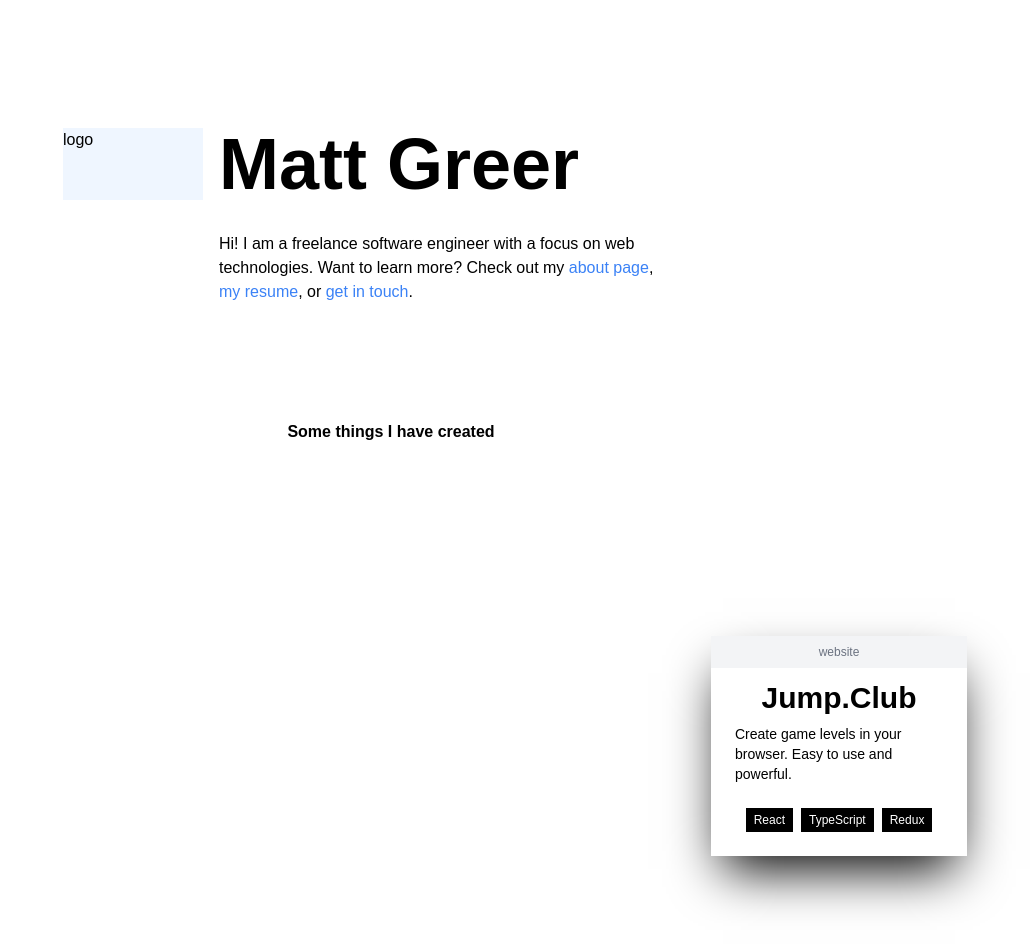
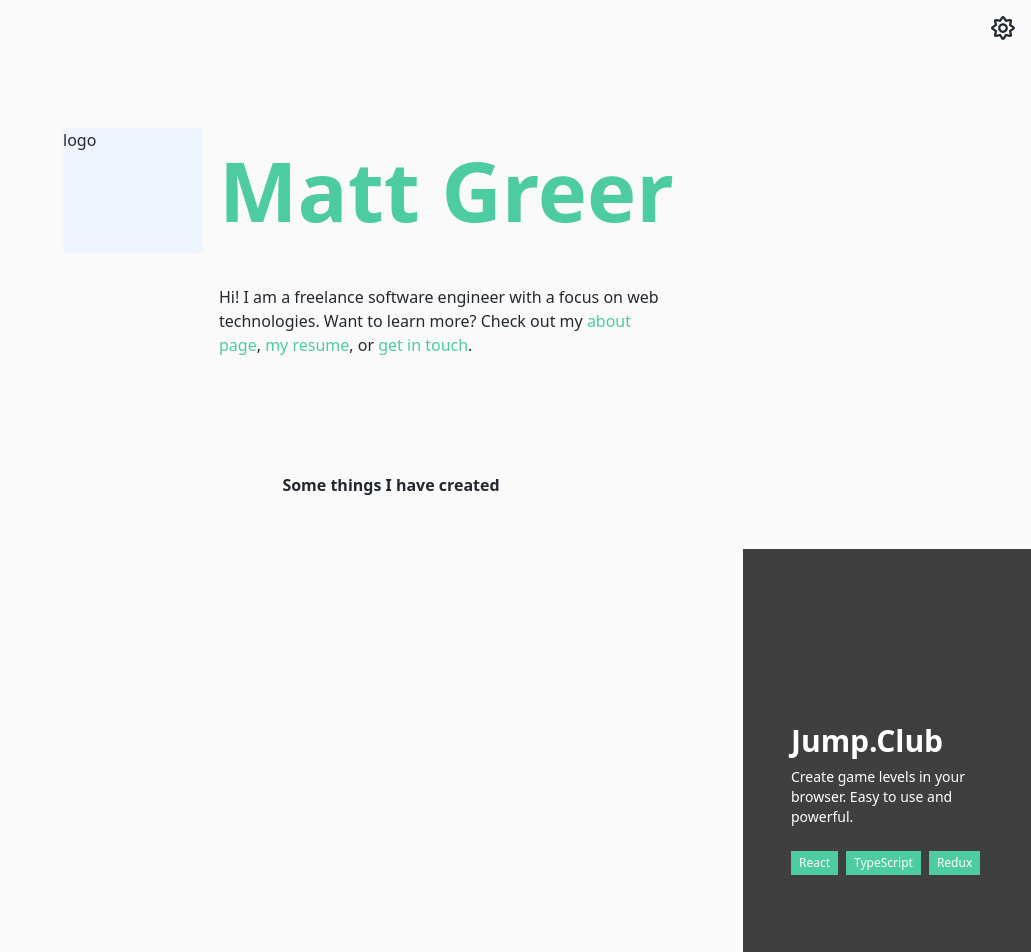
Before and after one commit to city41/mattgreer.dev, a Next.js app: page / in a window 1280 px wide. Shown: the top 952 px of the page, without its empty margins (249-1280 px from the left). Built offline with nearby package versions, Linux system fonts and the light colour scheme.

Commit message:
Dark/light mode with toggle

```diff
--- /dev/null
+++ b/components/LightDarkToggle.tsx
@@ -0,0 +1,70 @@
+import React, { useEffect, useState } from 'react';
+import clsx from 'clsx';
+import { FaMoon, FaRegSun } from 'react-icons/fa';
+
+type LightDarkToggleProps = {
+	className?: string;
+};
+
+const DARK_CLASS = 'forced-dark';
+const LIGHT_CLASS = 'forced-light';
+
+function LightDarkToggle({ className }: LightDarkToggleProps) {
+	const [prefersLightMode, setPrefersLightMode] = useState<boolean | null>(
+		null
+	);
+
+	useEffect(() => {
+		const queryList = window.matchMedia('(prefers-color-scheme: light)');
+
+		function handleQueryChange() {
+			// since the user changed their system pref,
+			// remove any manual overrides they may have set earlier
+			document.body.classList.remove(DARK_CLASS, LIGHT_CLASS);
+			setPrefersLightMode(queryList.matches);
+		}
+
+		queryList.addEventListener('change', handleQueryChange);
+
+		// call right away to sync initial state
+		handleQueryChange();
+
+		return () => queryList.removeEventListener('change', handleQueryChange);
+	}, []);
+
+	const handleClick = () => {
+		const body = document.body;
+
+		body.classList.remove(DARK_CLASS, LIGHT_CLASS);
+
+		if (prefersLightMode) {
+			body.classList.add(DARK_CLASS);
+		} else {
+			body.classList.add(LIGHT_CLASS);
+		}
+
+		setPrefersLightMode(body.classList.contains(LIGHT_CLASS));
+	};
+
+	// if this value never leaves null, then the user has JS disabled,
+	// so in that case no need to render the toggle at all
+	if (prefersLightMode === null) {
+		return null;
+	}
+
+	return (
+		<button
+			className={clsx(className, 'text-2xl p-2 focus:outline-none')}
+			onClick={handleClick}
+			aria-label="color scheme toggle"
+		>
+			{prefersLightMode ? (
+				<FaRegSun aria-label="light mode" />
+			) : (
+				<FaMoon aria-label="dark mode" />
+			)}
+		</button>
+	);
+}
+
+export { LightDarkToggle };
--- a/components/index/Feature.tsx
+++ b/components/index/Feature.tsx
@@ -30,44 +30,45 @@ function Feature({ className, title, side, type }: FeatureProps) {
 	const style = {
 		height: 500,
 		'--bg-image': backgroundImages[title] ?? '',
-		background: `linear-gradient(${gradientAngle}, transparent, rgba(255, 255,255, 0.85)), var(--bg-image)`,
+		background: `linear-gradient(${gradientAngle},
+										/* hsla(var(--color-bg-h), var(--color-bg-s), var(--color-bg-l), 0.35), */
+										transparent,
+										transparent),
+										/*hsla(var(--color-fg-h), var(--color-fg-s), var(--color-fg-l), 0.9) 60%, var(--color-fg)), */
+								 var(--bg-image)`,
 		backgroundSize: 'cover, cover',
 		backgroundPosition: 'center, center',
 	};
 
 	return (
 		<div
-			className={clsx(
-				className,
-				'flex flex-row items-center justify-center py-8 sm:px-16',
-				{
-					'sm:justify-start': side === 'left',
-					'sm:justify-end': side === 'right',
-				}
-			)}
+			className={clsx(className, 'flex flex-row items-stretch justify-center', {
+				'sm:justify-start': side === 'left',
+				'sm:justify-end': side === 'right',
+			})}
 			style={style}
 		>
 			<div
-				className="p-6 w-64 flex flex-col items-center text-black bg-white shadow-2xl"
+				className="p-12 w-72 flex flex-col justify-center text-white bg-black"
 				style={
 					{
-						// height: '80%',
-						// '--tw-bg-opacity': 0.75,
-						'--tw-shadow': '0 25px 50px -12px rgba(0, 0, 0, 1)',
+						// height: '100%',
+						'--tw-bg-opacity': 0.75,
+						backdropFilter: 'blur(20px)',
 					} as CSSProperties
 				}
 			>
-				<div className="-mt-6 -mx-6 mb-3 p-2 bg-gray-100 text-gray-500 text-xs text-center self-stretch">
-					{type}
-				</div>
+				{/*<div className="-mt-6 -mx-6 mb-3 p-2 bg-bg-fade text-fg-deep text-xs text-center self-stretch">*/}
+				{/*	{type}*/}
+				{/*</div>*/}
 				<h2 className="text-3xl font-bold">{title}</h2>
-				<p className="py-2 text-sm flex-1">
+				<p className="py-2 text-sm">
 					Create game levels in your browser. Easy to use and powerful.
 				</p>
 				<ul className="flex flex-row space-x-2 mt-4">
-					<li className="bg-black text-white py-1 px-2 text-xs">React</li>
-					<li className="bg-black text-white py-1 px-2 text-xs">TypeScript</li>
-					<li className="bg-black text-white py-1 px-2 text-xs">Redux</li>
+					<li className="bg-focal text-white py-1 px-2 text-xs">React</li>
+					<li className="bg-focal text-white py-1 px-2 text-xs">TypeScript</li>
+					<li className="bg-focal text-white py-1 px-2 text-xs">Redux</li>
 				</ul>
 			</div>
 		</div>
--- a/components/index/Footer.tsx
+++ b/components/index/Footer.tsx
@@ -17,7 +17,7 @@ function Footer({ className }: FooterProps) {
 		<footer
 			className={clsx(
 				className,
-				'bg-gray-300 p-8 flex flex-col items-center justify-center text-center text-sm'
+				'bg-bg-deep p-16 flex flex-col items-center justify-center text-center text-sm'
 			)}
 		>
 			<ul className="mt-4 flex flex-row space-x-6">
--- a/components/index/Header.tsx
+++ b/components/index/Header.tsx
@@ -16,15 +16,18 @@ function Header({ className }: HeaderProps) {
 			<div className="bg-blue-50 col-start-4 col-end-6 h-20 sm:h-auto sm:row-start-1 sm:col-start-3 sm:col-end-4">
 				logo
 			</div>
-			<h1 className="text-7xl col-span-8 text-center font-black sm:text-left sm:row-start-1 sm:col-start-4">
+			<h1
+				className="xtext-7xl col-span-8 text-center font-black text-focal sm:text-left sm:row-start-1 sm:col-start-4"
+				style={{ fontSize: '6.5vw' }}
+			>
 				Matt Greer
 			</h1>
 			<div className="col-start-2 col-span-6 sm:row-start-2 sm:col-start-4 sm:col-end-7">
 				Hi! I am a freelance software engineer with a focus on web technologies.
 				Want to learn more? Check out my{' '}
-				<a className="text-blue-500">about page</a>,{' '}
-				<a className="text-blue-500">my resume</a>, or{' '}
-				<a className="text-blue-500">get in touch</a>.
+				<a className="text-focal">about page</a>,{' '}
+				<a className="text-focal">my resume</a>, or{' '}
+				<a className="text-focal">get in touch</a>.
 			</div>
 		</header>
 	);
--- a/pages/_app.tsx
+++ b/pages/_app.tsx
@@ -1,8 +1,15 @@
 import React from 'react';
+import { LightDarkToggle } from '../components/LightDarkToggle';
+
 import '../styles/index.css';
 
 function MyApp({ Component, pageProps }) {
-	return <Component {...pageProps} />;
+	return (
+		<>
+			<LightDarkToggle className="fixed right-2 top-2 z-10" />
+			<Component {...pageProps} />
+		</>
+	);
 }
 
 export default MyApp;
--- a/styles/index.css
+++ b/styles/index.css
@@ -8,11 +8,7 @@
 
 html,
 body {
-}
-
-/* Write your own custom component styles here */
-.btn-blue {
-  @apply px-4 py-2 font-bold text-white bg-blue-500 rounded;
+    @apply bg-bg text-fg;
 }
 
 /* Start purging... */
@@ -20,3 +16,119 @@ body {
 /* Stop purging. */
 
 /* Your own custom utilities */
+
+:root {
+  --lighten: 6%;
+  --darken: -6%;
+
+  --color-white-agnostic: hsl(0, 100%, 95%);
+  --color-black-agnostic: hsl(0, 0%, 5%);
+}
+
+@media (prefers-color-scheme: dark) {
+  :root {
+    --color-bg-h: 214;
+    --color-bg-s: 17%;
+    --color-bg-l: 16%;
+
+    --color-fg-h: 0;
+    --color-fg-s: 0%;
+    --color-fg-l: 93%;
+
+    --color-focal-h: 160;
+    --color-focal-s: 55%;
+    --color-focal-l: 55%;
+
+    --color-bg-fade: hsl(var(--color-bg-h), var(--color-bg-s), calc(var(--color-bg-l) + var(--lighten)));
+    --color-bg: hsl(var(--color-bg-h), var(--color-bg-s), var(--color-bg-l));
+    --color-bg-deep: hsl(var(--color-bg-h), var(--color-bg-s), calc(var(--color-bg-l) + var(--darken)));
+
+    --color-fg-fade: hsl(var(--color-fg-h), var(--color-fg-s), calc(var(--color-fg-l) + var(--lighten)));
+    --color-fg: hsl(var(--color-fg-h), var(--color-fg-s), var(--color-fg-l));
+    --color-fg-deep: hsl(var(--color-fg-h), var(--color-fg-s), calc(var(--color-fg-l) + var(--darken)));
+
+    --color-focal-fade: hsl(var(--color-focal-h), var(--color-focal-s), calc(var(--color-focal-l) + var(--lighten)));
+    --color-focal: hsl(var(--color-focal-h), var(--color-focal-s), var(--color-focal-l));
+    --color-focal-deep: hsl(var(--color-focal-h), var(--color-focal-s), calc(var(--color-focal-l) + var(--darken)));
+  }
+}
+
+@media (prefers-color-scheme: light) {
+  :root {
+    --color-bg-h: 0;
+    --color-bg-s: 0%;
+    --color-bg-l: 98%;
+
+    --color-fg-h: 214;
+    --color-fg-s: 17%;
+    --color-fg-l: 16%;
+
+    --color-focal-h: 160;
+    --color-focal-s: 55%;
+    --color-focal-l: 55%;
+
+    --color-bg-fade: hsl(var(--color-bg-h), var(--color-bg-s), calc(var(--color-bg-l) + var(--darken)));
+    --color-bg: hsl(var(--color-bg-h), var(--color-bg-s), var(--color-bg-l));
+    --color-bg-deep: hsl(var(--color-bg-h), var(--color-bg-s), calc(var(--color-bg-l) + var(--lighten)));
+
+    --color-fg-fade: hsl(var(--color-fg-h), var(--color-fg-s), calc(var(--color-fg-l) + var(--lighten)));
+    --color-fg: hsl(var(--color-fg-h), var(--color-fg-s), var(--color-fg-l));
+    --color-fg-deep: hsl(var(--color-fg-h), var(--color-fg-s), calc(var(--color-fg-l) + var(--darken)));
+
+    --color-focal-fade: hsl(var(--color-focal-h), var(--color-focal-s), calc(var(--color-focal-l) + var(--lighten)));
+    --color-focal: hsl(var(--color-focal-h), var(--color-focal-s), var(--color-focal-l));
+    --color-focal-deep: hsl(var(--color-focal-h), var(--color-focal-s), calc(var(--color-focal-l) + var(--darken)));
+  }
+}
+
+.forced-dark {
+  --color-bg-h: 214;
+  --color-bg-s: 17%;
+  --color-bg-l: 16%;
+
+  --color-fg-h: 0;
+  --color-fg-s: 0%;
+  --color-fg-l: 93%;
+
+  --color-focal-h: 160;
+  --color-focal-s: 55%;
+  --color-focal-l: 55%;
+
+  --color-bg-fade: hsl(var(--color-bg-h), var(--color-bg-s), calc(var(--color-bg-l) + var(--lighten)));
+  --color-bg: hsl(var(--color-bg-h), var(--color-bg-s), var(--color-bg-l));
+  --color-bg-deep: hsl(var(--color-bg-h), var(--color-bg-s), calc(var(--color-bg-l) + var(--darken)));
+
+  --color-fg-fade: hsl(var(--color-fg-h), var(--color-fg-s), calc(var(--color-fg-l) + var(--lighten)));
+  --color-fg: hsl(var(--color-fg-h), var(--color-fg-s), var(--color-fg-l));
+  --color-fg-deep: hsl(var(--color-fg-h), var(--color-fg-s), calc(var(--color-fg-l) + var(--darken)));
+
+  --color-focal-fade: hsl(var(--color-focal-h), var(--color-focal-s), calc(var(--color-focal-l) + var(--lighten)));
+  --color-focal: hsl(var(--color-focal-h), var(--color-focal-s), var(--color-focal-l));
+  --color-focal-deep: hsl(var(--color-focal-h), var(--color-focal-s), calc(var(--color-focal-l) + var(--darken)));
+}
+
+.forced-light {
+  --color-bg-h: 0;
+  --color-bg-s: 0%;
+  --color-bg-l: 98%;
+
+  --color-fg-h: 214;
+  --color-fg-s: 17%;
+  --color-fg-l: 16%;
+
+  --color-focal-h: 160;
+  --color-focal-s: 55%;
+  --color-focal-l: 55%;
+
+  --color-bg-fade: hsl(var(--color-bg-h), var(--color-bg-s), calc(var(--color-bg-l) + var(--darken)));
+  --color-bg: hsl(var(--color-bg-h), var(--color-bg-s), var(--color-bg-l));
+  --color-bg-deep: hsl(var(--color-bg-h), var(--color-bg-s), calc(var(--color-bg-l) + var(--lighten)));
+
+  --color-fg-fade: hsl(var(--color-fg-h), var(--color-fg-s), calc(var(--color-fg-l) + var(--lighten)));
+  --color-fg: hsl(var(--color-fg-h), var(--color-fg-s), var(--color-fg-l));
+  --color-fg-deep: hsl(var(--color-fg-h), var(--color-fg-s), calc(var(--color-fg-l) + var(--darken)));
+
+  --color-focal-fade: hsl(var(--color-focal-h), var(--color-focal-s), calc(var(--color-focal-l) + var(--lighten)));
+  --color-focal: hsl(var(--color-focal-h), var(--color-focal-s), var(--color-focal-l));
+  --color-focal-deep: hsl(var(--color-focal-h), var(--color-focal-s), calc(var(--color-focal-l) + var(--darken)));
+}
--- a/tailwind.config.js
+++ b/tailwind.config.js
@@ -1,13 +1,25 @@
 module.exports = {
 	purge: ['./components/**/*.{js,ts,jsx,tsx}', './pages/**/*.{js,ts,jsx,tsx}'],
-	darkMode: 'media', // 'media' or 'class'
 	theme: {
-		fontFamily: {
-			sans: ['sans-serif'],
-		},
 		extend: {
 			colors: {
-				'accent-1': '#333',
+				focal: {
+					fade: 'var(--color-focal-fade)',
+					DEFAULT: 'var(--color-focal)',
+					deep: 'var(--color-focal-deep)',
+				},
+				bg: {
+					fade: 'var(--color-bg-fade)',
+					DEFAULT: 'var(--color-bg)',
+					deep: 'var(--color-bg-deep)',
+				},
+				fg: {
+					fade: 'var(--color-fg-fade)',
+					DEFAULT: 'var(--color-fg)',
+					deep: 'var(--color-fg-deep)',
+				},
+				// white: 'var(--color-white-agnostic)',
+				// black: 'var(--color-black-agnostic)',
 			},
 		},
 	},
```
Also changed, not shown: components/index/IndexPage.tsx (+3 -4 lines).
